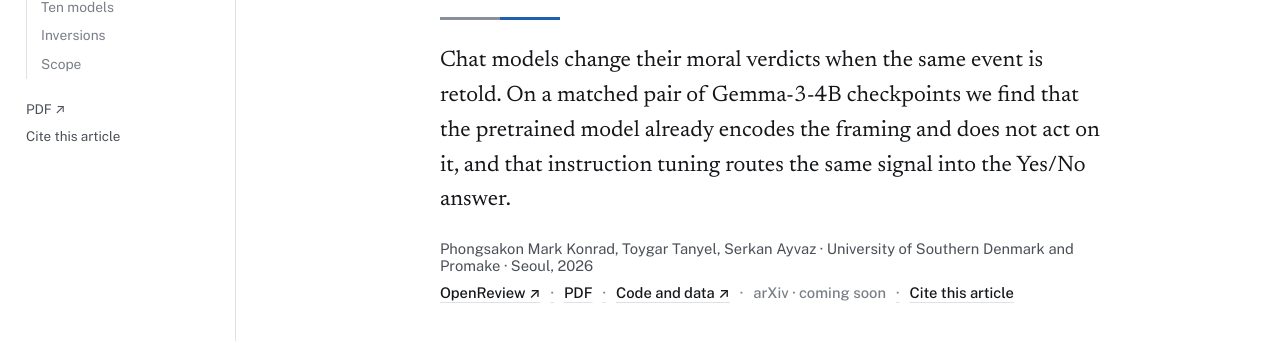
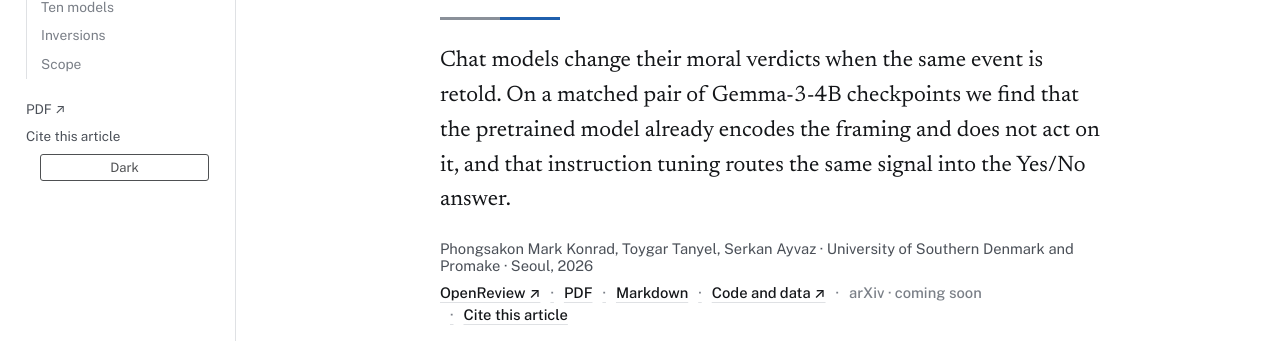
Before and after one commit to aiml-sdu/decoded-but-unused-page, a plain HTML site: page index.html in a window 1280 px wide. Shown: the part 459-802 px from the top of the page. Drawn offline with nearby package versions, Linux system fonts and the light colour scheme.

Commit message:
Add theme toggle, Markdown version and group link

```diff
--- a/index.html
+++ b/index.html
@@ -392,6 +392,7 @@ svg .gl{stroke:var(--faint)} svg .gl0{stroke:var(--rule)}
 .defs .dai{stroke:var(--it);fill:none;stroke-width:1.8} .defs .dak{stroke:var(--ink);fill:none;stroke-width:1.8} .defs .dl{stroke:var(--muted);fill:none;stroke-width:1}
 #hook{padding-top:clamp(64px,8vw,104px)}
 .th .t-p{fill:var(--pt)}
+.theme-tg{font:inherit;font-size:13px;border:1px solid currentColor;border-radius:3px;background:transparent;color:inherit;opacity:.75;padding:2px 9px;cursor:pointer;margin-left:14px}.theme-tg:hover{opacity:1}
 </style>
 </head>
 <body>
@@ -399,7 +400,7 @@ svg .gl{stroke:var(--faint)} svg .gl0{stroke:var(--rule)}
   <a class="t" href="#top">Decoded but <i>Unused</i></a>
   <div class="sides"><span class="s-pt">PT</span><span class="s-it">IT</span></div>
   <nav aria-label="Contents"><ol><li><a href="#abstract">Abstract</a></li><li><a href="#defs">Definitions</a></li><li><a href="#instrument">Decoded vs used</a></li><li><a href="#behaviour">One free variable</a></li><li><a href="#dataset">The dilemmas</a></li><li><a href="#geometry">Geometry</a></li><li><a href="#readout">Late readout</a></li><li><a href="#causal">Causal tests</a></li><li><a href="#heads">Writer heads</a></li><li><a href="#specificity">Specificity</a></li><li><a href="#families">Ten models</a></li><li><a href="#perp">Inversions</a></li><li><a href="#limits">Scope</a></li></ol></nav>
-  <div class="links"><a href="https://openreview.net/pdf?id=da9ylT2doy" target="_blank" rel="noopener">PDF ↗</a><a href="#cite">Cite this article</a></div>
+  <div class="links"><a href="https://openreview.net/pdf?id=da9ylT2doy" target="_blank" rel="noopener">PDF ↗</a><a href="#cite">Cite this article</a><button class="theme-tg" id="themeTg" type="button">Dark</button></div>
 </aside>
 <nav class="top" aria-label="Sections"><div class="in">
   <a class="brand" href="#top">Decoded but <i>Unused</i></a>
@@ -413,7 +414,7 @@ svg .gl{stroke:var(--faint)} svg .gl0{stroke:var(--rule)}
   <div class="split-rule" aria-hidden="true"></div>
   <p class="standfirst">Chat models change their moral verdicts when the same event is retold. On a matched pair of Gemma-3-4B checkpoints we find that the pretrained model already encodes the framing and does not act on it, and that instruction tuning routes the same signal into the Yes/No answer.</p>
   <p class="byline">Phongsakon Mark Konrad, Toygar Tanyel, Serkan Ayvaz · University of Southern Denmark and Promake · Seoul, 2026</p>
-  <p class="plain-links"><a href="https://openreview.net/forum?id=da9ylT2doy" target="_blank" rel="noopener">OpenReview ↗</a><a href="https://openreview.net/pdf?id=da9ylT2doy" target="_blank" rel="noopener">PDF</a><a href="https://github.com/aiml-sdu/decoded-but-unused" target="_blank" rel="noopener">Code and data ↗</a><span class="soon">arXiv · coming soon</span><a href="#cite">Cite this article</a></p>
+  <p class="plain-links"><a href="https://openreview.net/forum?id=da9ylT2doy" target="_blank" rel="noopener">OpenReview ↗</a><a href="https://openreview.net/pdf?id=da9ylT2doy" target="_blank" rel="noopener">PDF</a><a href="index.md">Markdown</a><a href="https://github.com/aiml-sdu/decoded-but-unused" target="_blank" rel="noopener">Code and data ↗</a><span class="soon">arXiv · coming soon</span><a href="#cite">Cite this article</a></p>
 </header>
 
 <section class="hero-inst dark-band" id="field" aria-label="The 100 dilemmas as read by the instruction-tuned model">
@@ -748,6 +749,7 @@ svg .gl{stroke:var(--faint)} svg .gl0{stroke:var(--rule)}
 <footer class="col">
   <div>Konrad, Tanyel and Ayvaz · ICML 2026 Workshop on Mechanistic Interpretability, Seoul.</div>
   <div style="margin-top:6px">Every plotted value is read from the paper's stored figure data or its tables.</div>
+  <div style="margin-top:6px">A project of the <a href="https://aiml-sdu.github.io" target="_blank" rel="noopener">Applied and Interpretable Machine Learning Research Group</a> at the University of Southern Denmark.</div>
 </footer>
 
 <div id="tip" role="tooltip"></div>
@@ -1209,5 +1211,13 @@ function seg(root, cb){ root.addEventListener('click', e=>{ const b=e.target.clo
   update();
 })();
 </script>
+<script>
+(function(){var r=document.documentElement,b=document.getElementById('themeTg'),K='page-theme';
+try{var s=localStorage.getItem(K);if(s==='light'||s==='dark')r.setAttribute('data-theme',s);}catch(e){}
+function dark(){var t=r.getAttribute('data-theme');return t?t==='dark':matchMedia('(prefers-color-scheme: dark)').matches;}
+function lbl(){if(b){b.textContent=dark()?'Light':'Dark';b.setAttribute('aria-label',dark()?'Switch to light theme':'Switch to dark theme');}}
+lbl();if(b)b.addEventListener('click',function(){var n=dark()?'light':'dark';r.setAttribute('data-theme',n);try{localStorage.setItem(K,n);}catch(e){}lbl();window.dispatchEvent(new Event('resize'));});
+})();
+</script>
 </body>
 </html>
```
Also changed, not shown: 1 other file.
